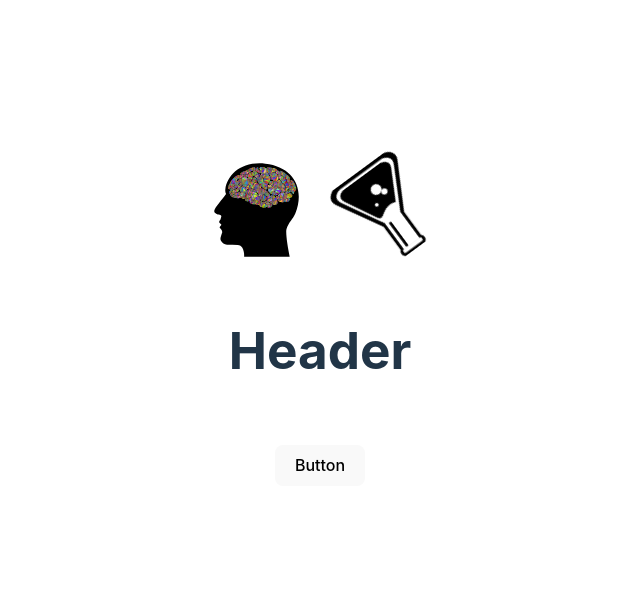
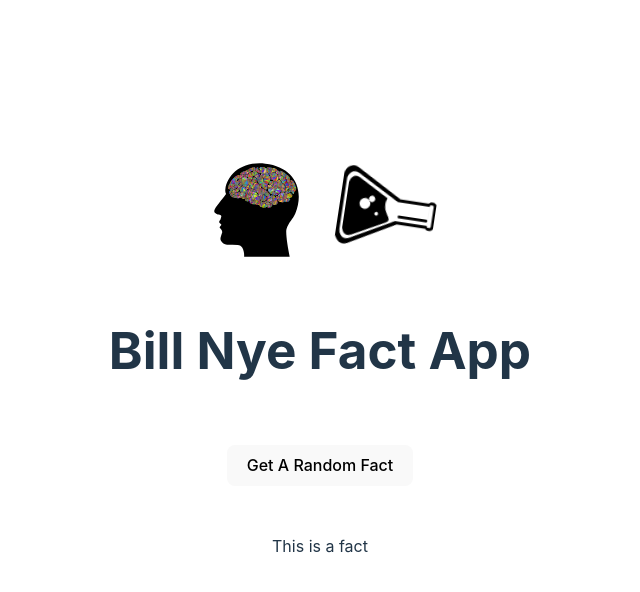
Before and after one commit to traumatrain/react-bill-nye, a React (Vite) app: page / in a window 1280 px wide. Shown: the top 592 px of the page, without its empty margins (320-960 px from the left). Built offline with nearby package versions, Linux system fonts and the light colour scheme.

Commit message:
Update App.jsx
set header, button function, add new function, imported useState and set values.

```diff
--- a/src/App.jsx
+++ b/src/App.jsx
@@ -2,8 +2,15 @@
 import brain from './assets/brain-colorful.svg';
 import flask from '/chemical-science.svg';
 import './App.css';
+import { useState } from 'react';
 
 function App() {
+  const [fact, setFact] = useState('This is a fact');
+
+  function getNyeFact() {
+    setFact('Here is another random fact'),
+      console.log('Here is a Bill Nye fact');
+  }
   return (
     <>
       <div>
@@ -14,12 +21,12 @@
           <img src={flask} className="logo flask" alt="Erlenmeyer flask logo" />
         </a>
       </div>
-      <h1>Header</h1>
+      <h1>Bill Nye Fact App</h1>
       <div className="action-button">
-        <button>Button</button>
+        <button onClick={getNyeFact}>Get A Random Fact</button>
       </div>
       <div className="fact-container">
-        <p>{/** Display the fetched fact here... */}</p>
+        <p>{fact}</p>
       </div>
     </>
   );
```
